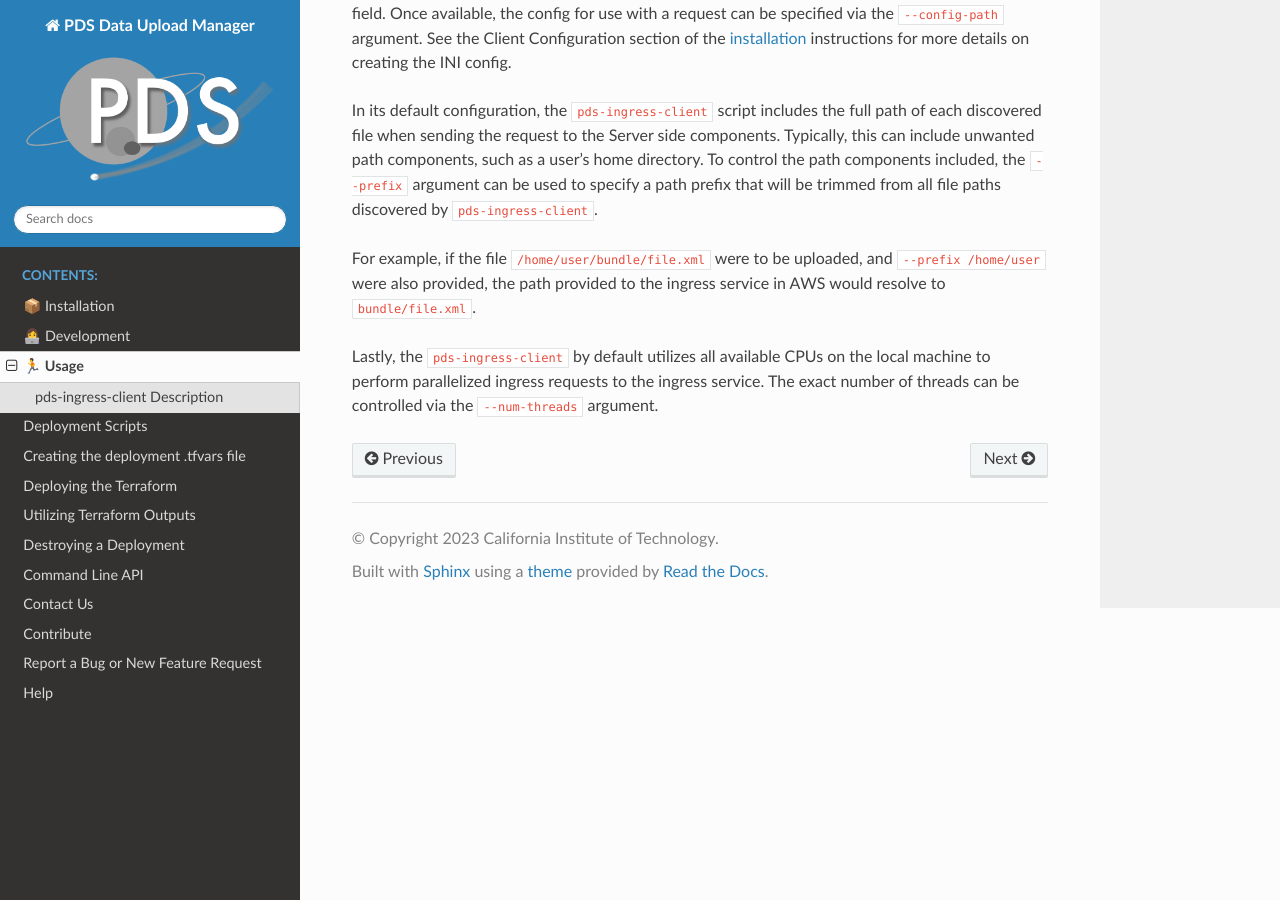
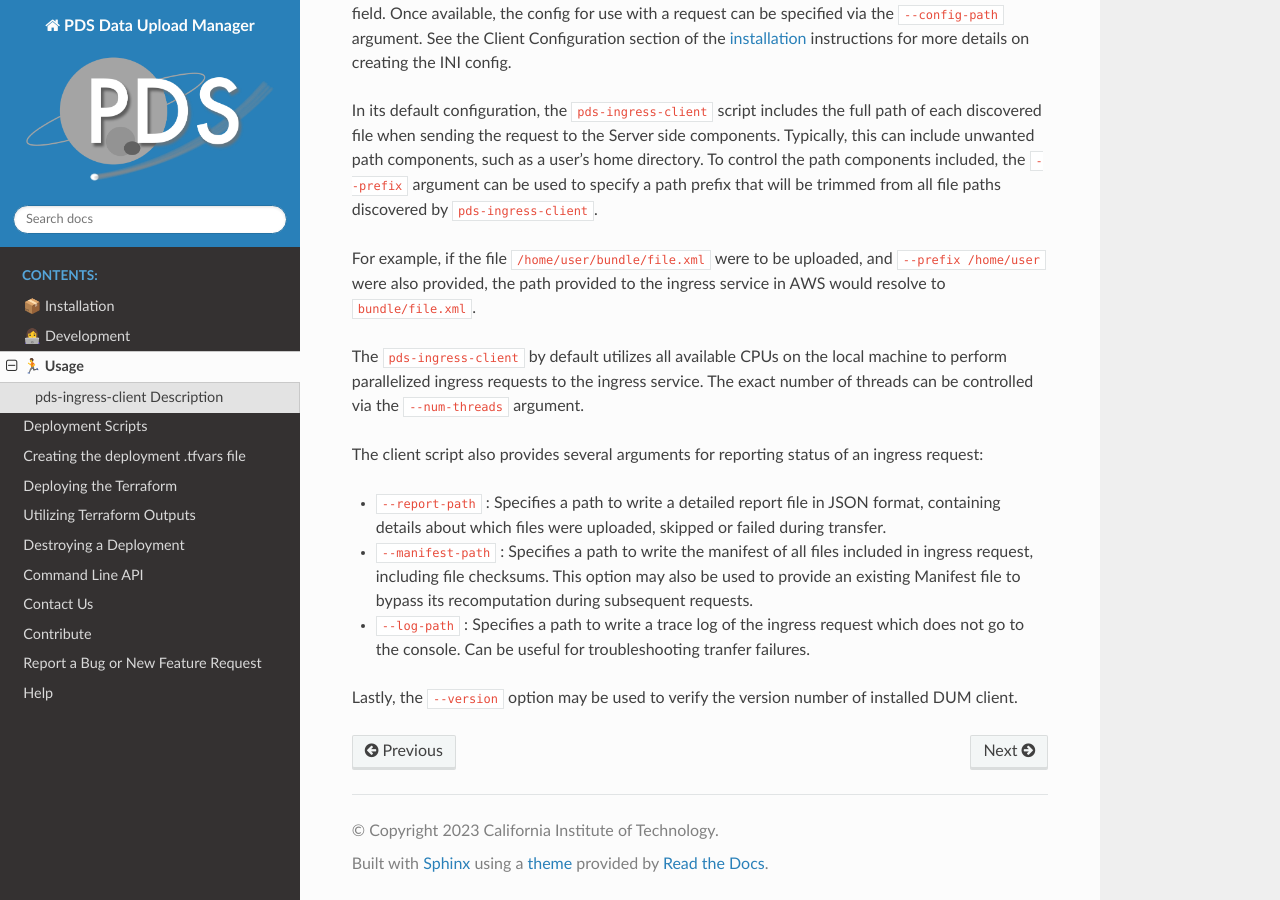
Before and after one commit to NASA-PDS/data-upload-manager, a Sphinx documentation site: the page built from docs/source/usage/index.rst, in a window 1280 px wide and 900 px high, scrolled down 911 px. Built offline with Sphinx 7.4.7 and the Read the Docs theme 3.1.0, drawn with Linux system fonts in a browser that asks for light colours.

Commit message:
Documentation updates covering new features for next release

```diff
--- a/docs/source/installation/index.rst
+++ b/docs/source/installation/index.rst
@@ -84,8 +84,11 @@ The following may be used as a template for a new INI configuration file::
 
     [OTHER]
     log_level = INFO
-    log_format = "%(levelname)s %(threadName)s %(name)s:%(funcName)s %(message)s"
+    file_format = "[%(asctime)s] %(levelname)s %(threadName)s %(funcName)s : %(message)s"
+    cloudwatch_format = '%(levelname)s %(threadName)s %(funcName)s : %(message)s'
+    console_format = "%(message)s"
     log_group_name = "<Cloudwatch_Log_Group_Name>"
+    log_file_path =
 
 Bracketed fields within the template correspond to values which need to be filled
 in by an end-user prior to using the `pds-ingress-client` script to transfer
--- a/docs/source/usage/index.rst
+++ b/docs/source/usage/index.rst
@@ -48,9 +48,18 @@ For example, if the file ``/home/user/bundle/file.xml`` were to be uploaded, and
 ``--prefix /home/user`` were also provided, the path provided to the ingress service
 in AWS would resolve to ``bundle/file.xml``.
 
-Lastly, the ``pds-ingress-client`` by default utilizes all available CPUs on the
+The ``pds-ingress-client`` by default utilizes all available CPUs on the
 local machine to perform parallelized ingress requests to the ingress service. The exact
 number of threads can be controlled via the ``--num-threads`` argument.
 
+The client script also provides several arguments for reporting status of an ingress request:
+
+- ``--report-path`` : Specifies a path to write a detailed report file in JSON format, containing details about which files were uploaded, skipped or failed during transfer.
+- ``--manifest-path`` : Specifies a path to write the manifest of all files included in ingress request, including file checksums. This option may also be used to provide an existing Manifest file to bypass its recomputation during subsequent requests.
+- ``--log-path`` : Specifies a path to write a trace log of the ingress request which does not go to the console. Can be useful for troubleshooting tranfer failures.
+
+Lastly, the ``--version`` option may be used to verify the version number of installed DUM client.
+
+
 .. References:
 .. _installation: ../installation/index.html
```
Also changed, not shown: README.md (+81 -4 lines).
